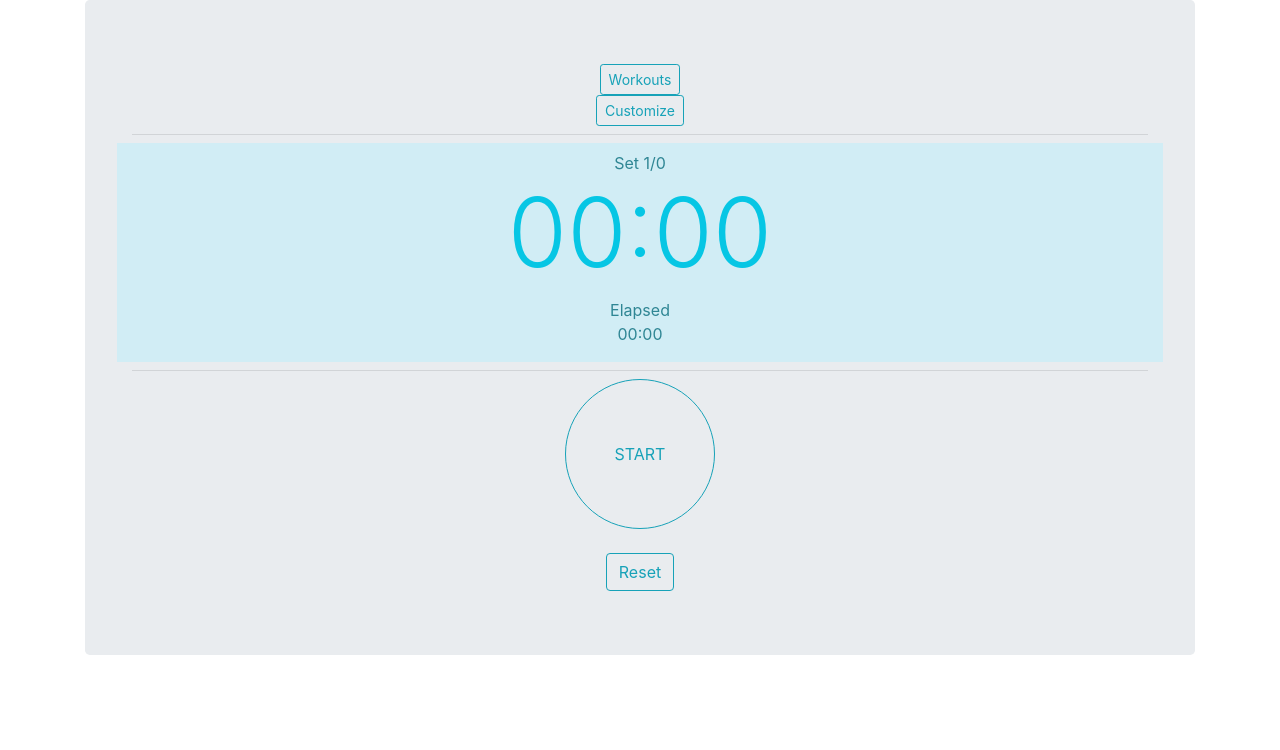
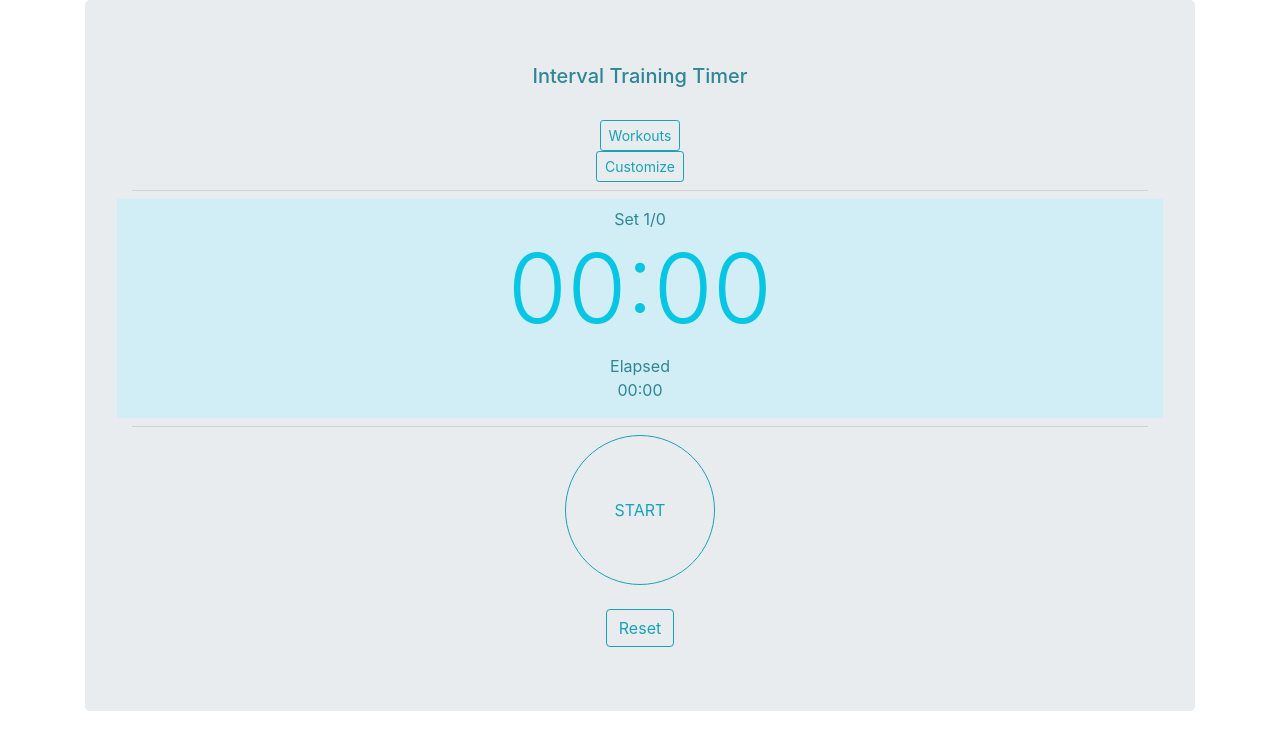
Before and after one commit to asabogal/interval-training-timer, a React (Create React App) app in the folder client/: page / in a window 1280 px wide. Shown: the top 750 px of the page. Built offline with nearby package versions, Linux system fonts and the light colour scheme.

Commit message:
add basic header with basc style

```diff
--- a/client/src/App.css
+++ b/client/src/App.css
@@ -9,13 +9,14 @@
 
 .App-header {
   background-color: #282c34;
-  min-height: 100vh;
+  min-height: 2vh;
   display: flex;
   flex-direction: column;
   align-items: center;
   justify-content: center;
   font-size: calc(10px + 2vmin);
-  color: white;
+  color: #2f8694;
+  background-color: #e9ecef;
 }
 
 .App-link {
--- a/client/src/App.js
+++ b/client/src/App.js
@@ -1,5 +1,7 @@
 import React, { Component } from 'react';
 import Timer from './containers/Timer'
+import Header from './containers/Header'
+
 import './App.css';
 import { Container, Jumbotron } from 'reactstrap'
 
@@ -9,6 +11,8 @@ class App extends Component {
       <Container>
         <Jumbotron>
         <div className="App">
+          <Header/>
+          <br></br>
           <Timer/>
         </div>
         </Jumbotron>
--- /dev/null
+++ b/client/src/containers/Header.js
@@ -0,0 +1,13 @@
+import React from 'react';
+const Header = () => {
+
+  return (
+    <header className="App-header">
+      <h5>Interval Training Timer</h5>
+    </header>
+  );
+};
+
+
+
+export default Header;
```
